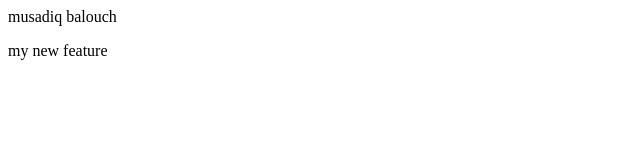
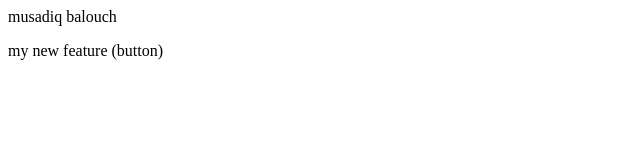
Before and after one commit to musadiqbalouch/Localrepo, a plain HTML site: page index.html in a window 1280 px wide. Shown: the full height of the page, 0-640 px from the left. Drawn offline with Linux system fonts and the light colour scheme.

Commit message:
adding btoon

```diff
--- a/index.html
+++ b/index.html
@@ -1,3 +1,3 @@
 <p>musadiq balouch </p>
 
-<p>my new feature</p>
+<p>my new feature (button)</p>
```
